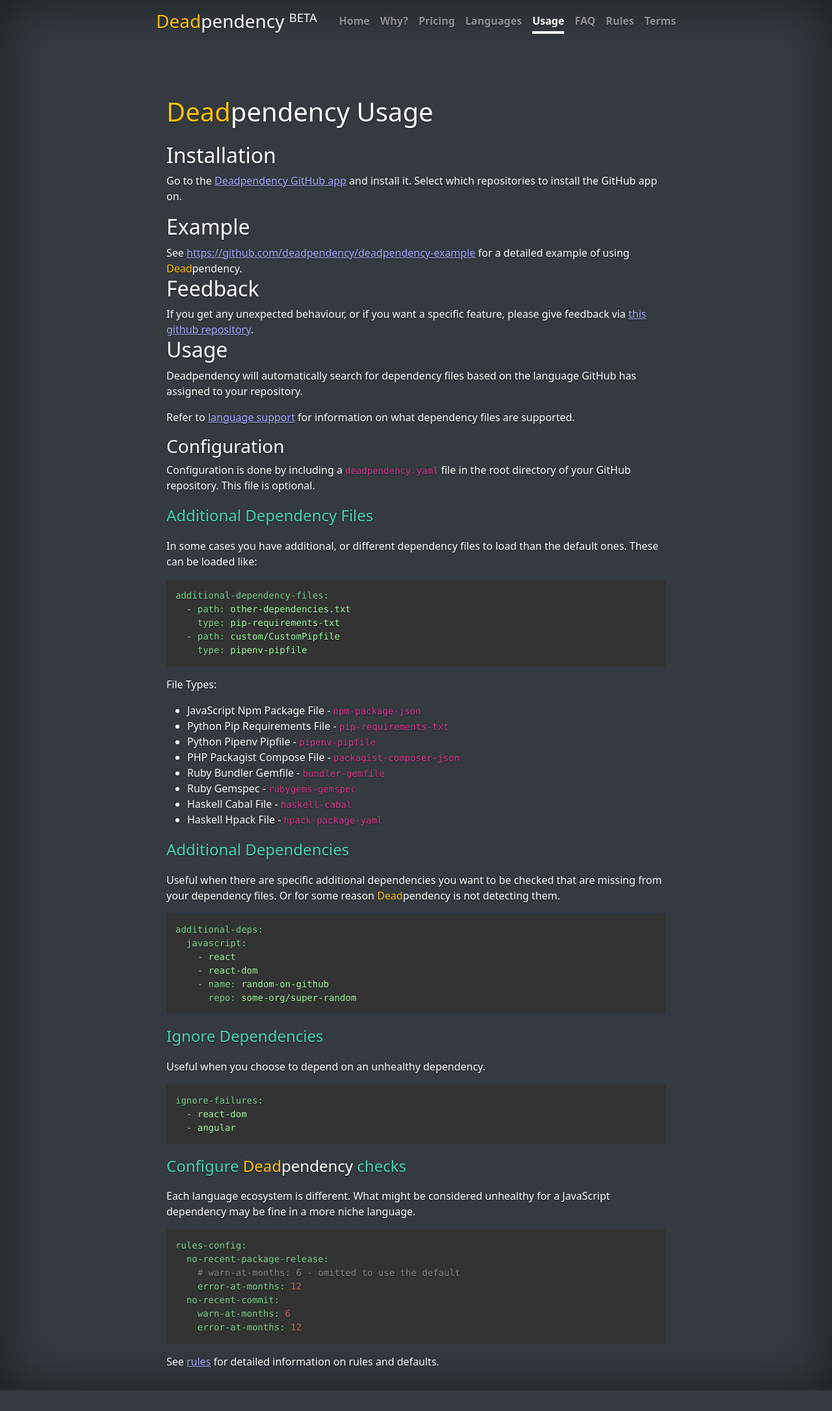
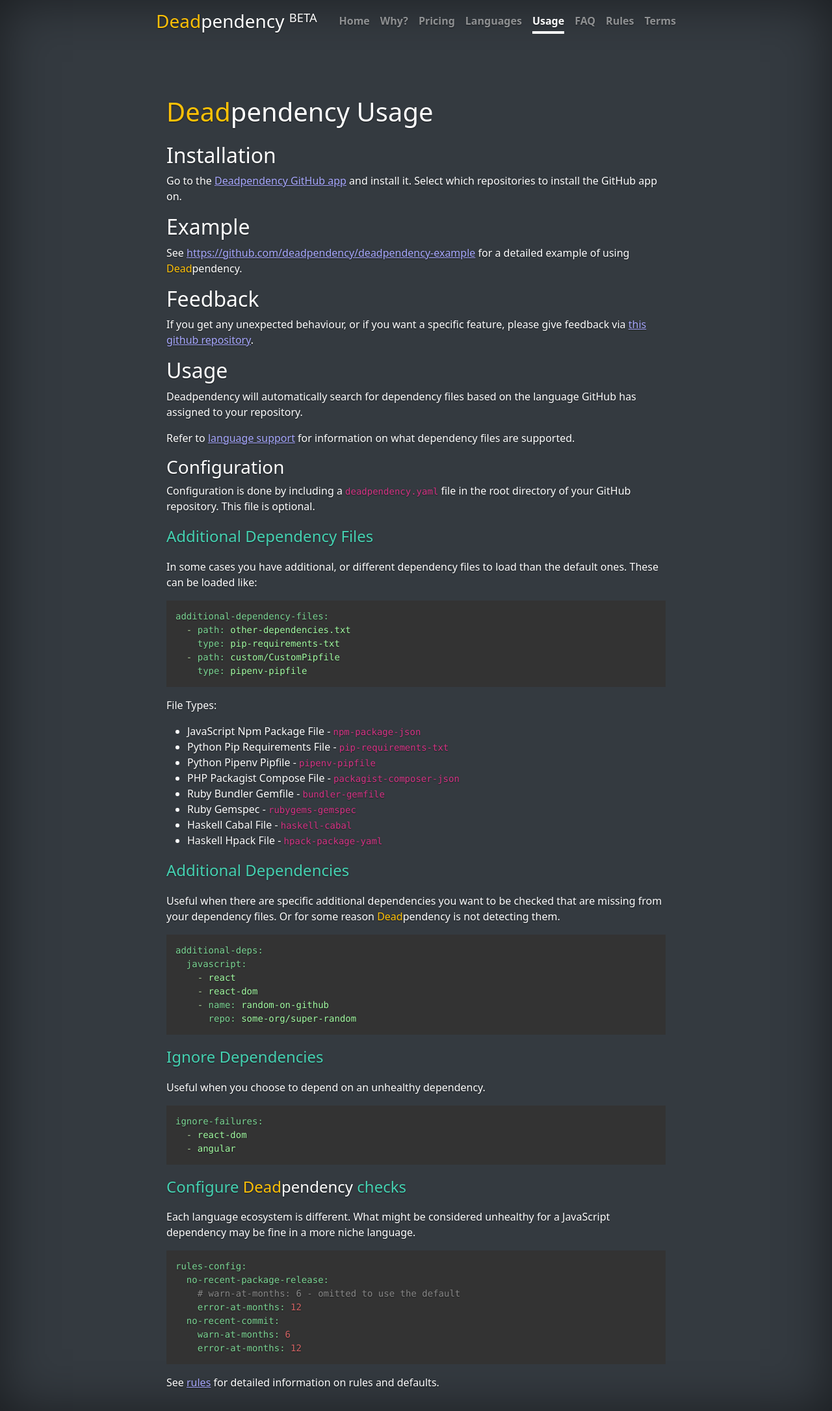
Before and after one commit to deadpendency/deadpendency.github.io, a Jekyll site: the page built from usage.html, in a window 1280 px wide. Shown: the whole page at 65% size. Built offline with Jekyll 4.4.1, drawn with Linux system fonts in a browser that asks for light colours; nearby versions of some CDN libraries; before the commit the page ends 2139 px from its top, so only the background shows below that.

Commit message:
Use paragraphs

```diff
--- a/usage.html
+++ b/usage.html
@@ -16,11 +16,11 @@
 
 <h2>Example</h2>
 
-See <a href="https://github.com/deadpendency/deadpendency-example" target="_blank">https://github.com/deadpendency/deadpendency-example</a> for a detailed example of using <span class="text-warning">Dead</span><span class="text-white">pendency</span>.
+<p>See <a href="https://github.com/deadpendency/deadpendency-example" target="_blank">https://github.com/deadpendency/deadpendency-example</a> for a detailed example of using <span class="text-warning">Dead</span><span class="text-white">pendency</span>.</p>
 
 <h2>Feedback</h2>
 
-If you get any unexpected behaviour, or if you want a specific feature, please give feedback via <a href="https://github.com/deadpendency/deadpendency/issues" target="_blank">this github repository</a>.
+<p>If you get any unexpected behaviour, or if you want a specific feature, please give feedback via <a href="https://github.com/deadpendency/deadpendency/issues" target="_blank">this github repository</a>.</p>
 
 <h2>Usage</h2>
 
```
